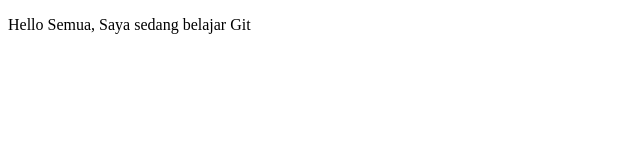
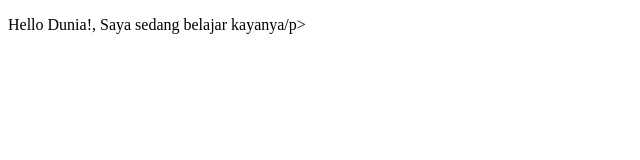
Before and after one commit to ArdiKur71/nyobain, a plain HTML site: page proyek-01/index.html in a window 1280 px wide. Shown: the full height of the page, 0-640 px from the left. Drawn offline with Linux system fonts and the light colour scheme.

Commit message:
first commit

```diff
--- a/proyek-01/index.html
+++ b/proyek-01/index.html
@@ -5,6 +5,6 @@
         <title>Belajar Git - Project 01</title>
     </head>
     <body>
-        <p>Hello Semua, Saya sedang belajar Git</p>
+        <p>Hello Dunia!, Saya sedang belajar kayanya/p>
     </body>
 </html>
```
